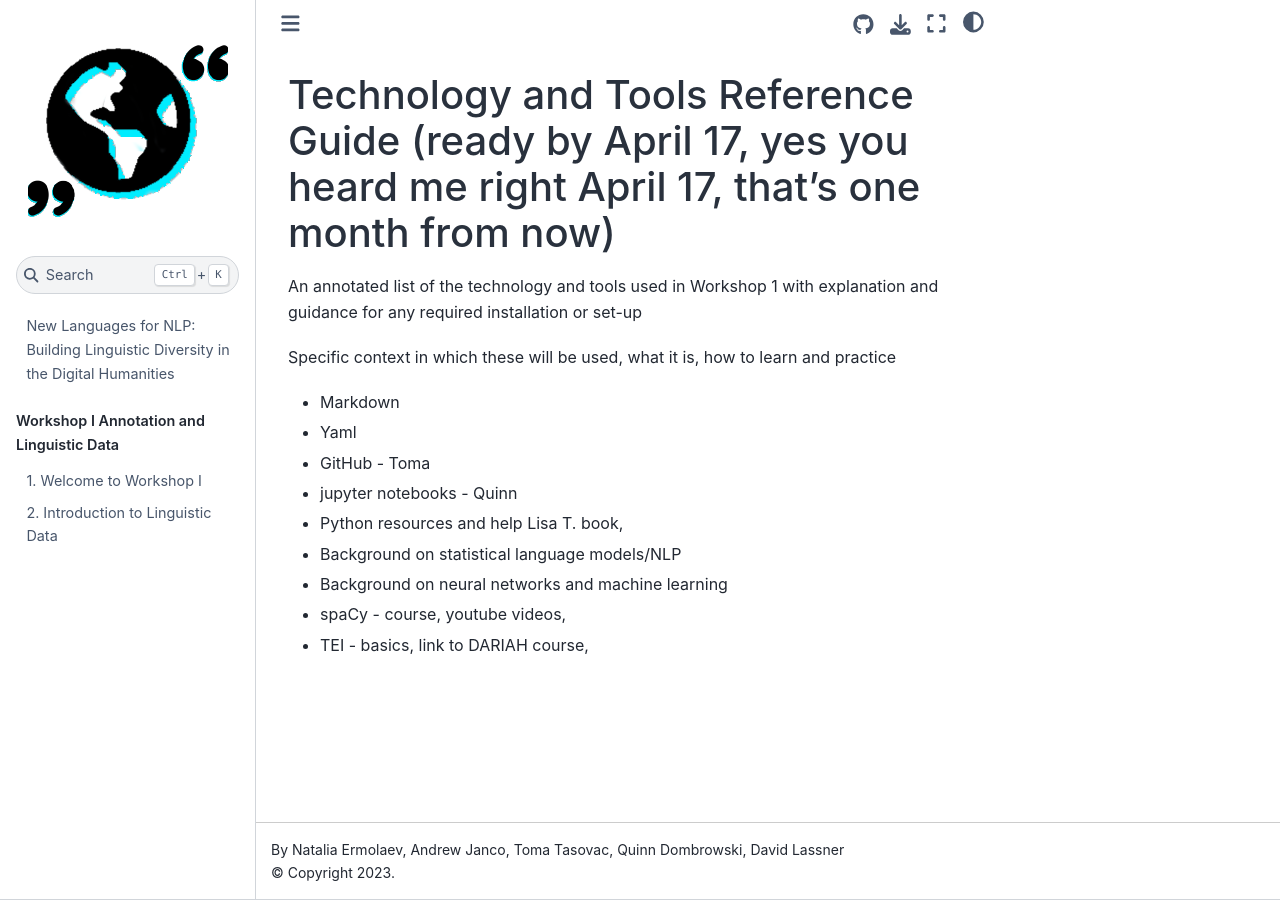
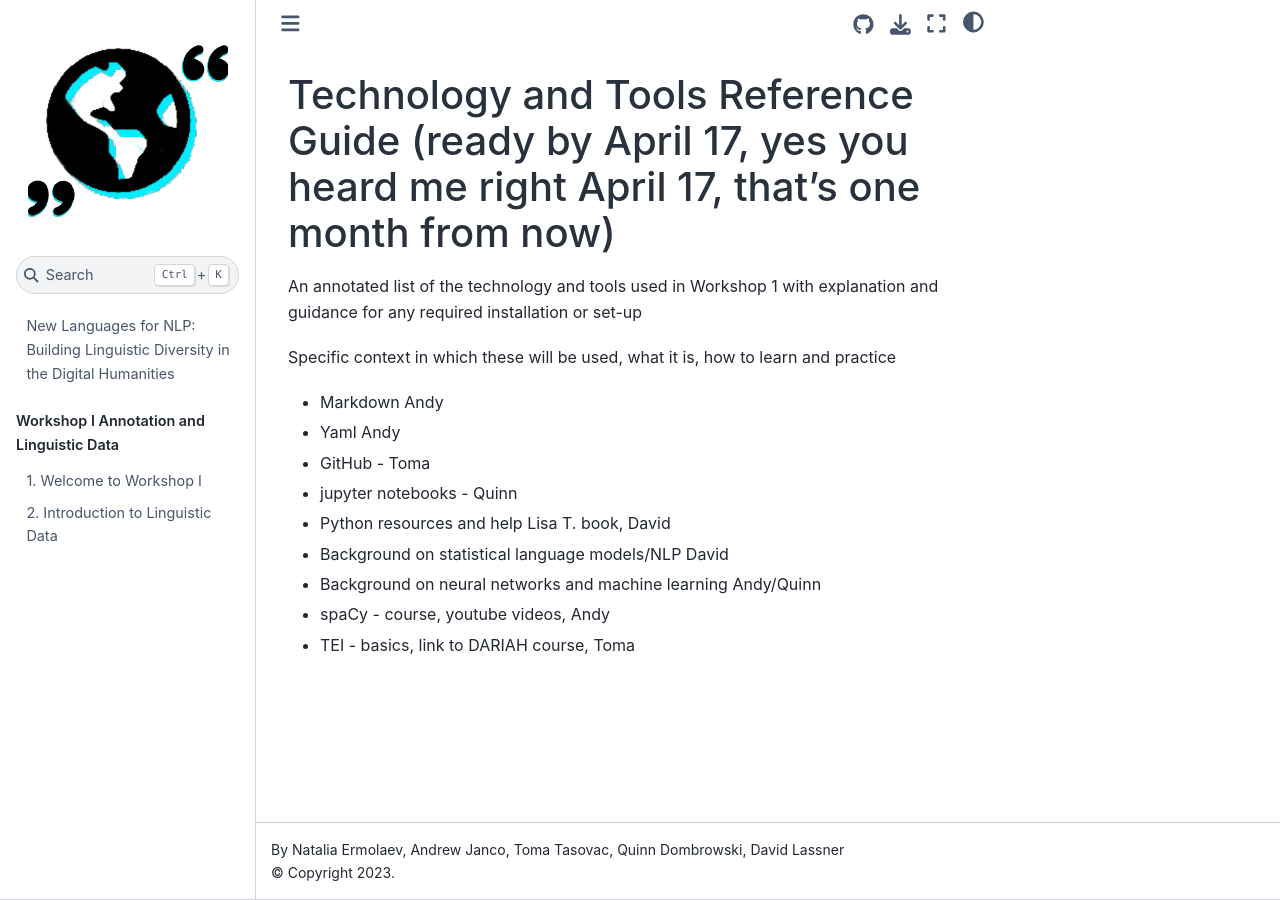
Before and after one commit to New-Languages-for-NLP/course-materials, a Jupyter Book: the page built from core-technologies.md, in a window 1280 px wide. Built offline with Jupyter Book 1.0.4 settings and Sphinx 7.4.7 and the Sphinx Book theme 1.1.4, drawn with Linux system fonts in a browser that asks for light colours.

Commit message:
Update core-technologies.md

```diff
--- a/core-technologies.md
+++ b/core-technologies.md
@@ -5,12 +5,12 @@
 
 
 Specific context in which these will be used, what it is, how to learn and practice
-- Markdown
-- Yaml
+- Markdown Andy
+- Yaml Andy
 - GitHub - Toma
 - jupyter notebooks - Quinn
-- Python resources and help Lisa T. book,
-- Background on statistical language models/NLP
-- Background on neural networks and machine learning
-- spaCy - course, youtube videos,
-- TEI - basics, link to DARIAH course,
+- Python resources and help Lisa T. book, David
+- Background on statistical language models/NLP David
+- Background on neural networks and machine learning Andy/Quinn
+- spaCy - course, youtube videos, Andy
+- TEI - basics, link to DARIAH course, Toma
```
